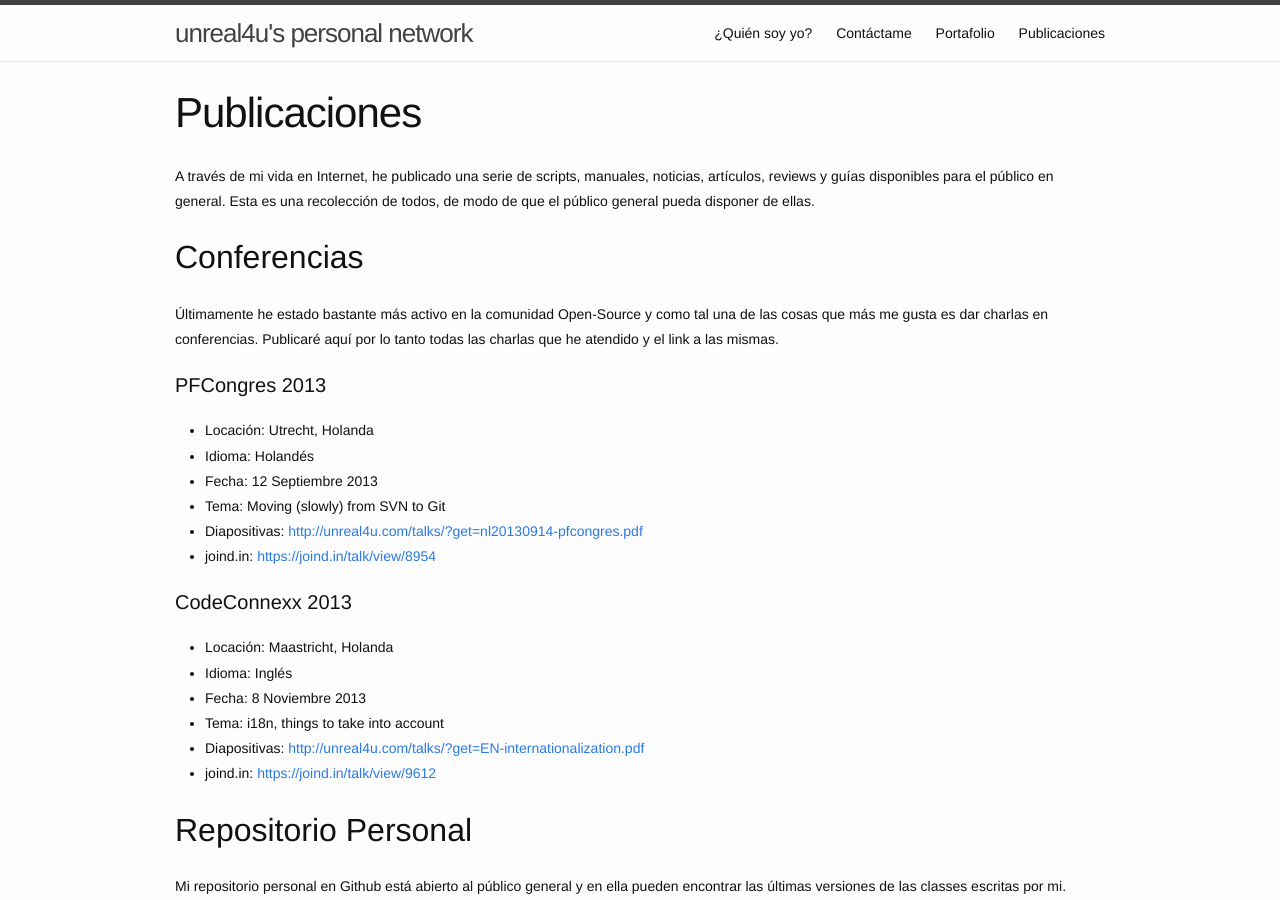
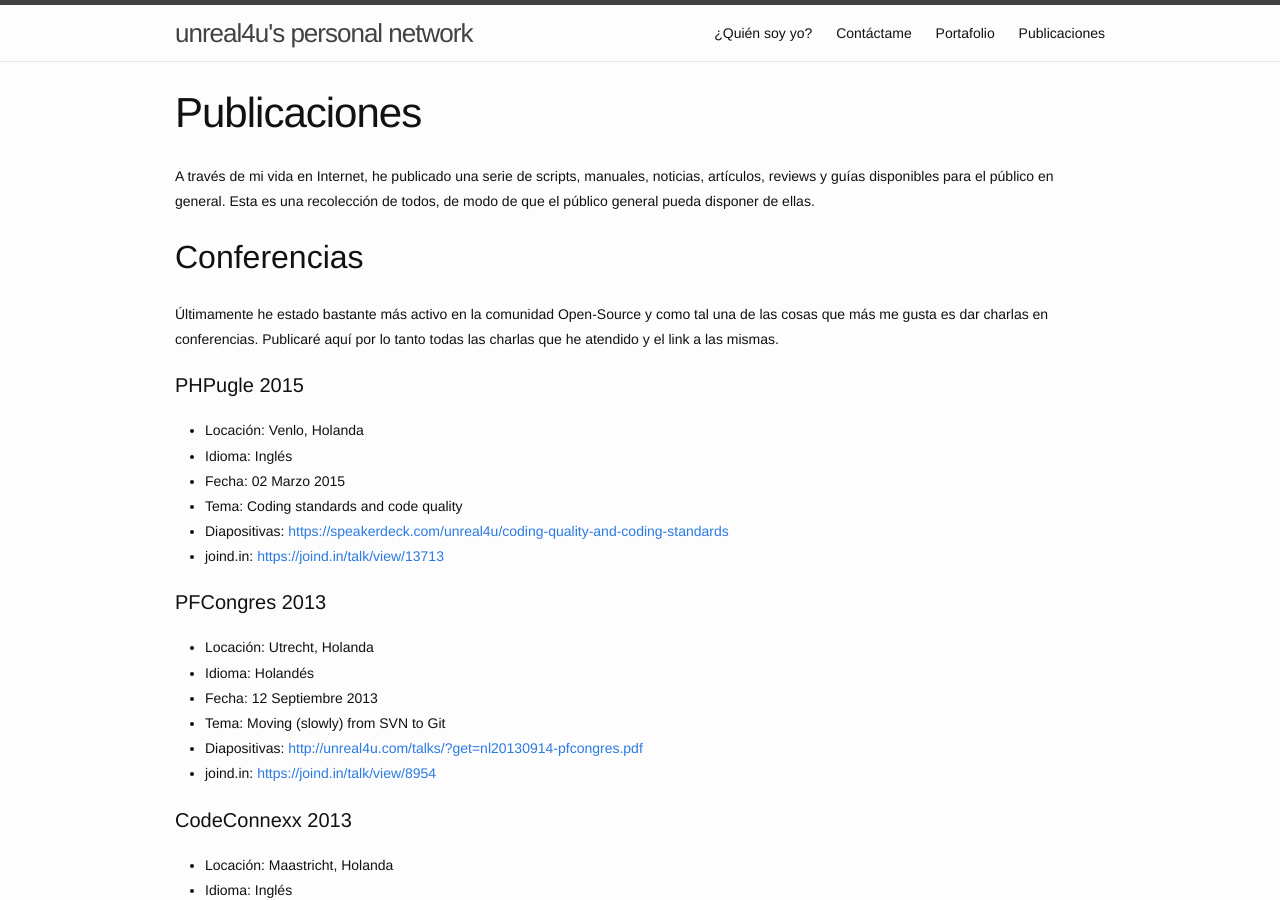
Before and after one commit to unreal4u/blog, a Jekyll site: the page built from publicaciones/index.markdown, in a window 1280 px wide and 900 px high. Built offline with Jekyll 4.4.1, drawn with Linux system fonts in a browser that asks for light colours.

Commit message:
Adding last conference to list

```diff
--- a/index.html
+++ b/index.html
@@ -23,7 +23,7 @@ layout: default
         {% else %}
         <span class="previous">Posts más recientes</span>
         {% endif %}
-        <span class="page_number ">&gt; {{ paginator.page }} de {{ paginator.total_pages }} &lt;</span>
+        <span class="page_number ">&lt; {{ paginator.page }} de {{ paginator.total_pages }} &gt;</span>
         {% if paginator.next_page %}
         <a href="{{ paginator.next_page_path }}" class="next">Posts más antiguos</a>
         {% else %}
--- a/publicaciones/index.markdown
+++ b/publicaciones/index.markdown
@@ -16,6 +16,18 @@ A través de mi vida en Internet, he publicado una serie de scripts, manuales, n
 
 
 Últimamente he estado bastante más activo en la comunidad Open-Source y como tal una de las cosas que más me gusta es dar charlas en conferencias. Publicaré aquí por lo tanto todas las charlas que he atendido y el link a las mismas.
+
+
+
+#### PHPugle 2015
+
+
+* Locación: Venlo, Holanda
+* Idioma: Inglés
+* Fecha: 02 Marzo 2015
+* Tema: Coding standards and code quality
+* Diapositivas: [https://speakerdeck.com/unreal4u/coding-quality-and-coding-standards](https://speakerdeck.com/unreal4u/coding-quality-and-coding-standards)
+* joind.in: [https://joind.in/talk/view/13713](https://joind.in/talk/view/13713)
 
 
 
```
